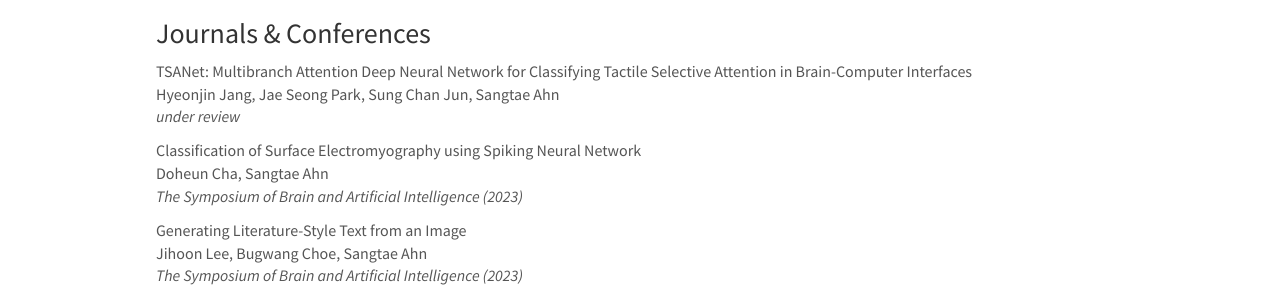
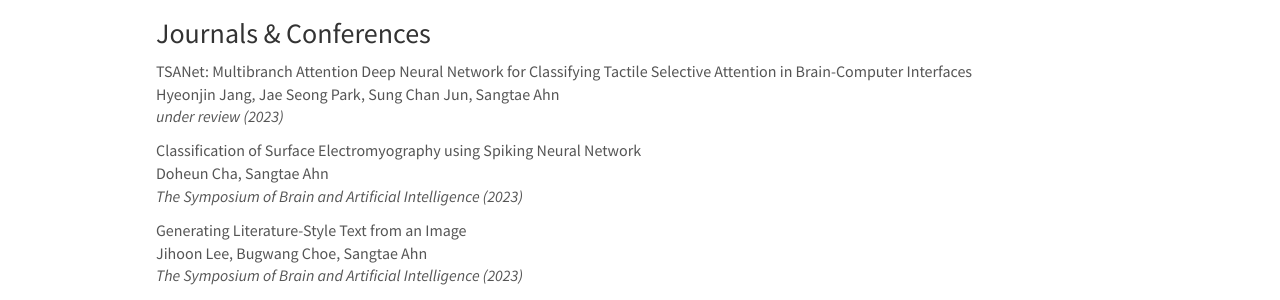
Before and after one commit to KNU-BrainAI/knu-brainai.github.io, a Jekyll site: the page built from _pages/publications.md, in a window 1280 px wide and 900 px high. Shown: the part 175-475 px from the top of the window. Built offline with Jekyll 4.4.1, drawn with Linux system fonts in a browser that asks for light colours; nearby versions of some CDN libraries.

Commit message:
Update publist.yml

```diff
--- a/_data/publist.yml
+++ b/_data/publist.yml
@@ -1,6 +1,6 @@
 - title: "TSANet: Multibranch Attention Deep Neural Network for Classifying Tactile Selective Attention in Brain-Computer Interfaces"
   authors: Hyeonjin Jang, Jae Seong Park, Sung Chan Jun, Sangtae Ahn
-  journal: under review
+  journal: under review (2023)
 
 - title: "Classification of Surface Electromyography using Spiking Neural Network"
   authors: Doheun Cha, Sangtae Ahn
```
